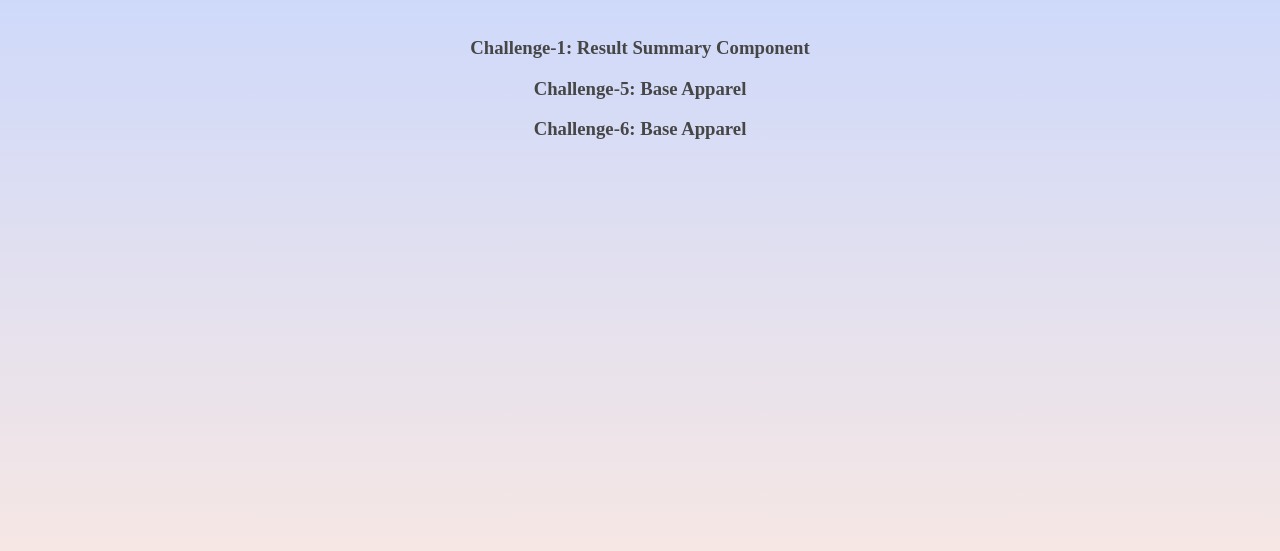
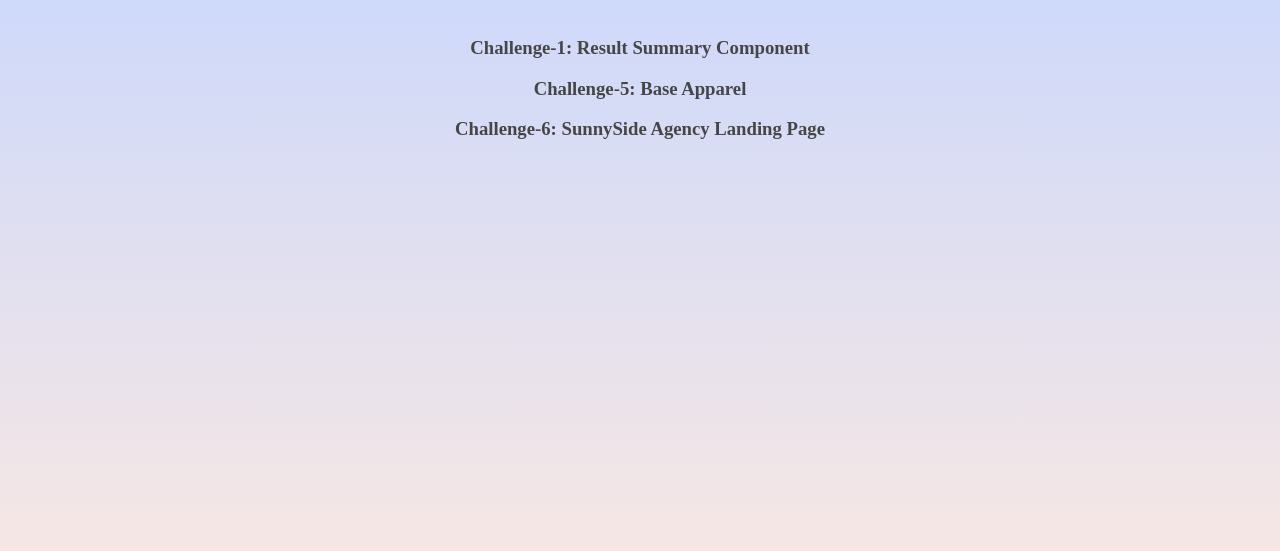
Before and after one commit to Monika5S/Frontend-Fridays-2.0, a plain HTML site: page index.html in a window 1280 px wide. Shown: the part 119-670 px from the top of the page. Drawn offline with Linux system fonts and the light colour scheme.

Commit message:
Update index.html

```diff
--- a/index.html
+++ b/index.html
@@ -42,7 +42,7 @@
     </h3>
     <h3>
       Challenge-6:
-      <a href="/T6-SunnySide-Agency-LandingPage/index.html">Base Apparel</a>
+      <a href="/T6-SunnySide-Agency-LandingPage/index.html">SunnySide Agency Landing Page</a>
     </h3>
   </body>
 </html>
```
